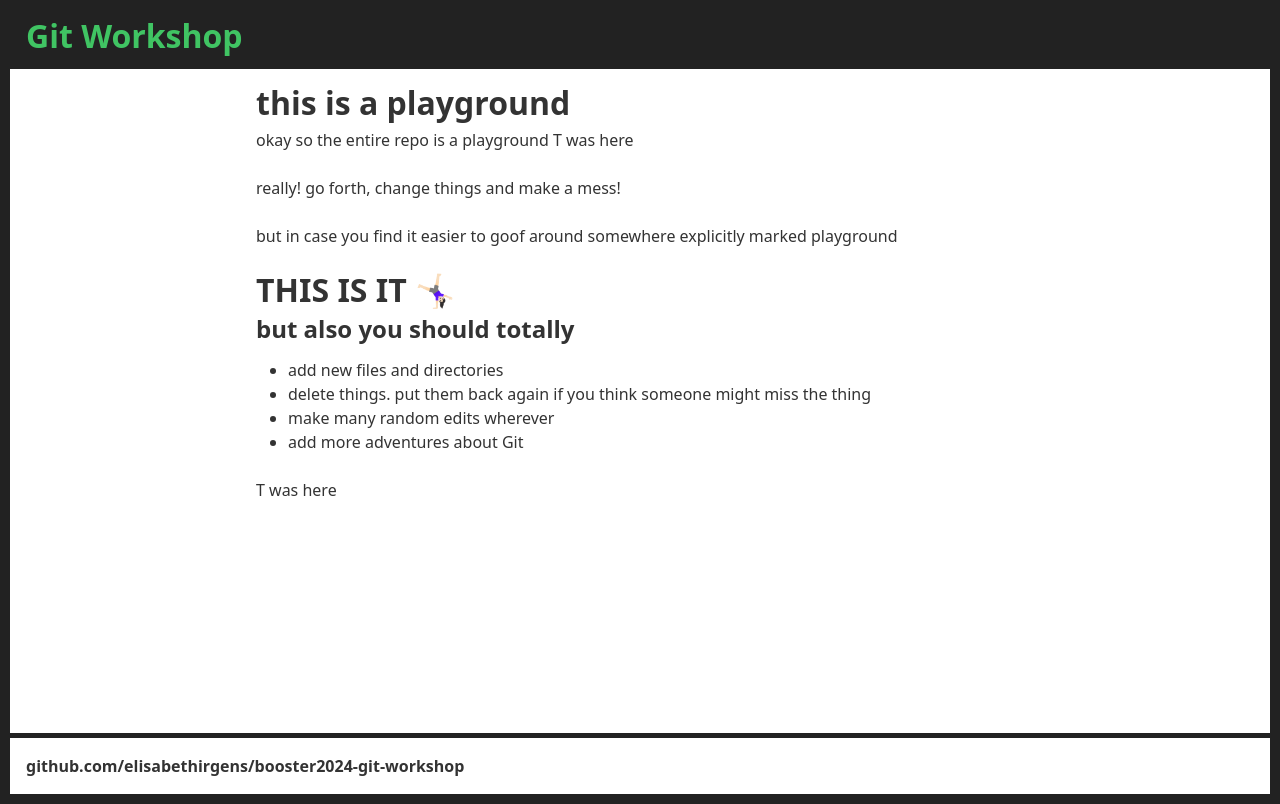
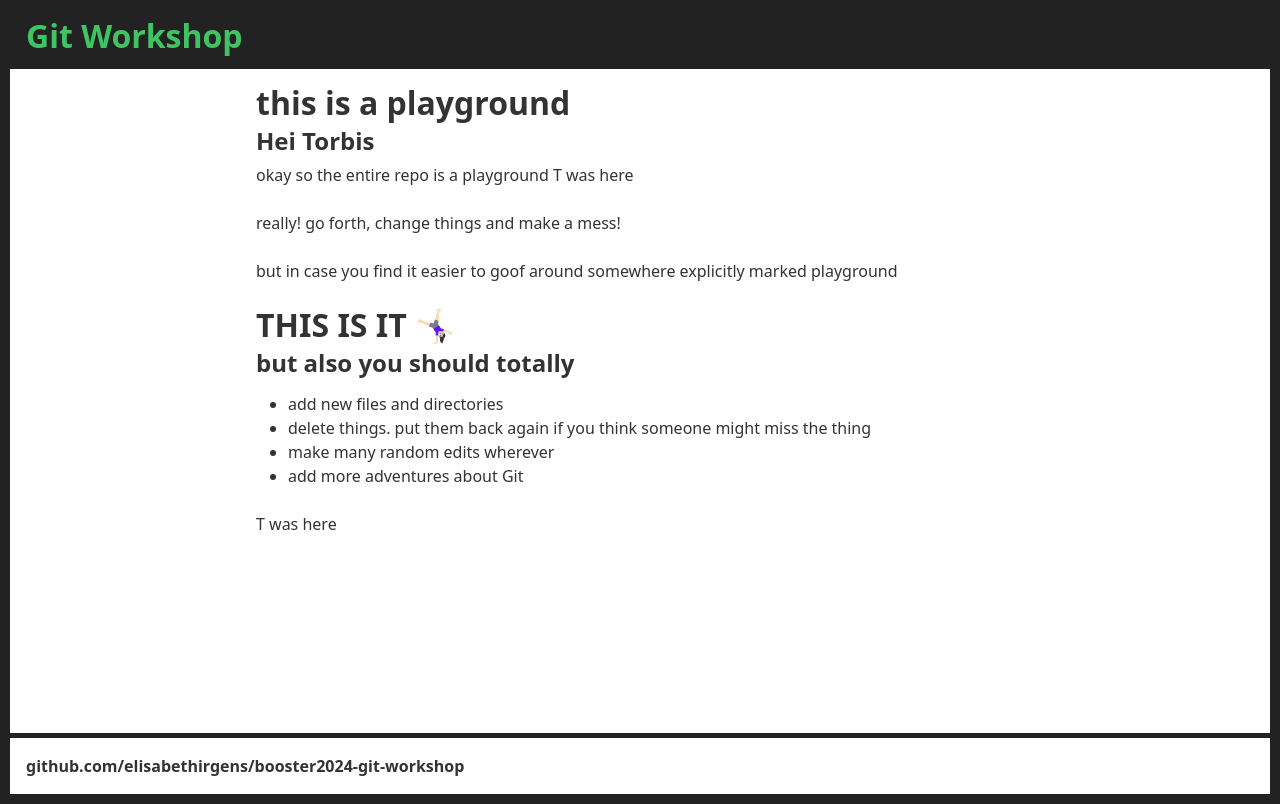
Before and after one commit to elisabethirgens/booster2024-git-workshop, an Eleventy site: page stuff/index.md in a window 1280 px wide. Built offline with nearby package versions, Linux system fonts and the light colour scheme; Eleventy itself is replaced by a stand-in of ours; files that its build step writes are made by us from their sources.

Commit message:
Merge confilict fixed

```diff
--- a/stuff/index.md
+++ b/stuff/index.md
@@ -3,6 +3,8 @@ layout: main.njk
 ---
 
 <h1>this is a playground</h1>
+
+<h2>Hei Torbis</h2>
 
 okay so the entire repo is a playground T was here
 
```
